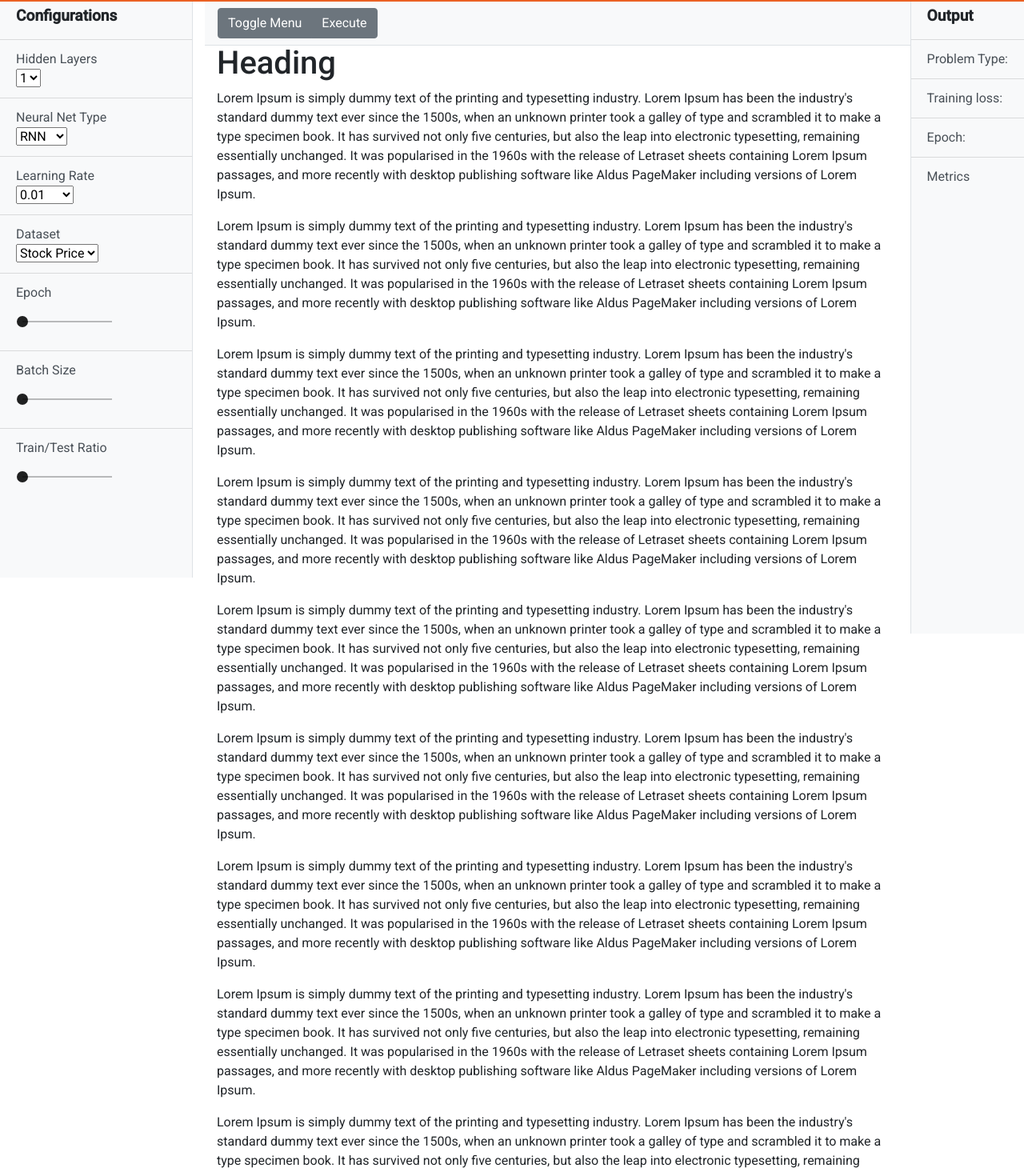
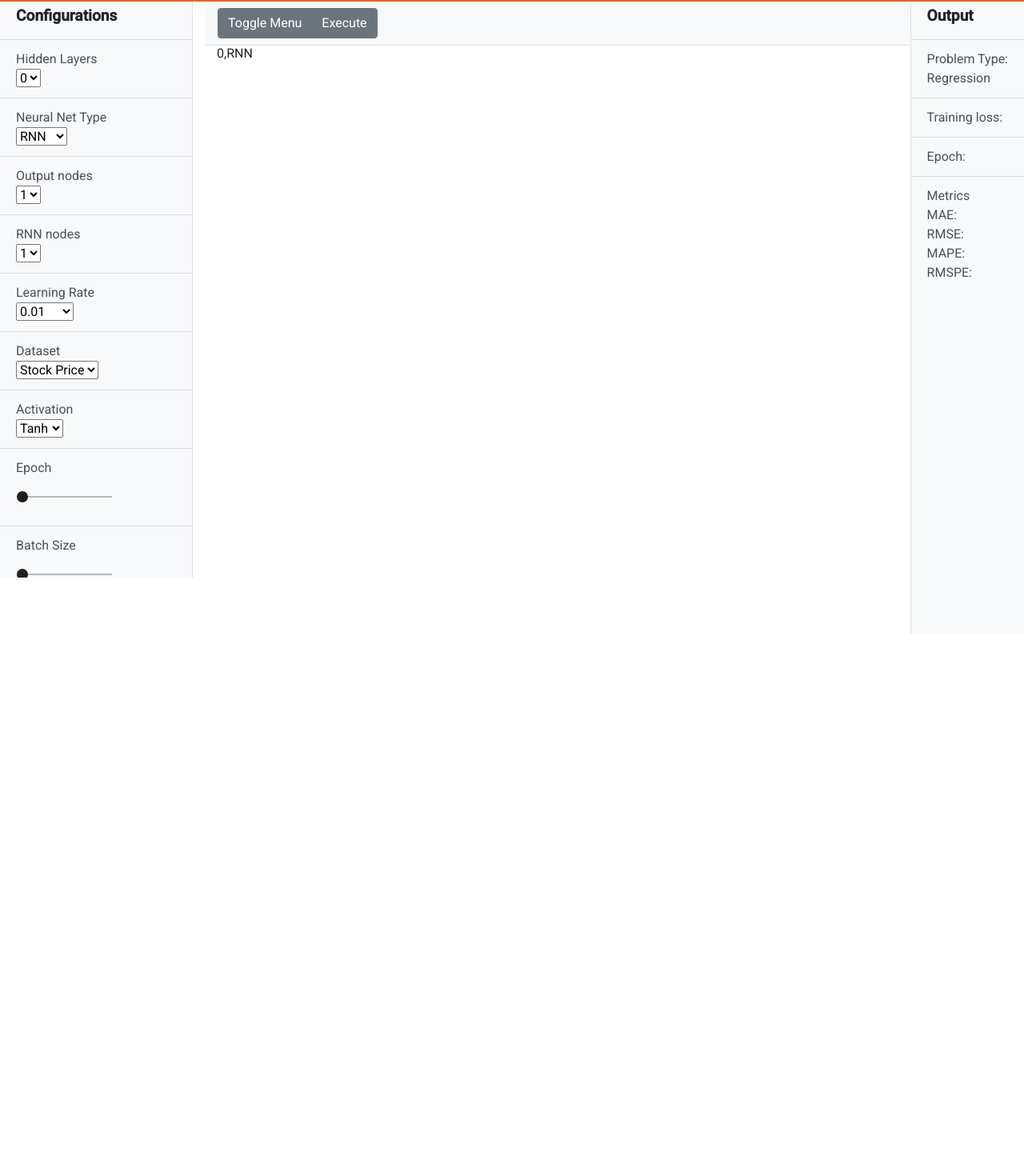
Before and after one commit to suleka96/TensorMap-Challange, an Angular app in the folder tensormap-ui/: page / in a window 1280 px wide. Shown: the part 78-1543 px from the top of the page at 80% size. After the commit the page ends 800 px from the top, so only its background shows below. Built offline with nearby package versions, Linux system fonts and the light colour scheme.

Commit message:
All sidebar configuration done

```diff
--- a/tensormap-ui/package.json
+++ b/tensormap-ui/package.json
@@ -22,6 +22,7 @@
     "@angular/platform-browser-dynamic": "~7.2.0",
     "@angular/router": "~7.2.0",
     "core-js": "^2.5.4",
+    "d3": "^5.9.2",
     "hammerjs": "^2.0.8",
     "jquery": "^3.3.1",
     "rxjs": "~6.3.3",
--- a/tensormap-ui/src/app/components/neuralcanvas/neuralcanvas.component.html
+++ b/tensormap-ui/src/app/components/neuralcanvas/neuralcanvas.component.html
@@ -1,3 +1 @@
-<p>
-  neuralcanvas works!
-</p>
+<div #nn id="f">{{parentData}}</div>
--- a/tensormap-ui/src/app/components/neuralcanvas/neuralcanvas.component.ts
+++ b/tensormap-ui/src/app/components/neuralcanvas/neuralcanvas.component.ts
@@ -1,4 +1,5 @@
-import { Component, OnInit } from '@angular/core';
+import { Component, OnInit,Input } from '@angular/core';
+import * as d3 from 'd3';
 
 @Component({
   selector: 'app-neuralcanvas',
@@ -7,6 +8,8 @@ import { Component, OnInit } from '@angular/core';
 })
 export class NeuralcanvasComponent implements OnInit {
 
+  @Input() public parentData;
+
   constructor() { }
 
   ngOnInit() {
--- a/tensormap-ui/src/app/components/sidebar/sidebar.component.html
+++ b/tensormap-ui/src/app/components/sidebar/sidebar.component.html
@@ -4,15 +4,62 @@
       <div class="list-group list-group-flush">
           <a href="#" class="list-group-item list-group-item-action bg-light">Hidden Layers<br>
               <select (change)="selecHiddenLayers($event.target.value);">
-                  <option value=1>1</option>
+                    <option value=0>0</option>
+                    <option value=1>1</option>
                   <option value=2>2</option>
                   <option value=3>3</option>
               </select>
           </a>
+          <a *ngIf="hidden1" href="#" class="list-group-item list-group-item-action bg-light">Hidden Layer1 Nodes<br>
+            <select (change)="selecHidden1Nodes($event.target.value);">
+                  <option value=1>1</option>
+                <option value=2>2</option>
+                <option value=3>3</option>
+                <option value=3>4</option>
+                <option value=3>5</option>
+            </select>
+        </a>
+        <a *ngIf="hidden2" href="#" class="list-group-item list-group-item-action bg-light">Hidden Layer2 Nodes<br>
+            <select (change)="selecHidden2Nodes($event.target.value);">
+                  <option value=1>1</option>
+                <option value=2>2</option>
+                <option value=3>3</option>
+                <option value=3>4</option>
+                <option value=3>5</option>
+            </select>
+        </a>
+        <a *ngIf="hidden3" href="#" class="list-group-item list-group-item-action bg-light">Hidden Layer3 Nodes<br>
+            <select (change)="selecHidden3Nodes($event.target.value);">
+                  <option value=1>1</option>
+                <option value=2>2</option>
+                <option value=3>3</option>
+                <option value=3>4</option>
+                <option value=3>5</option>
+            </select>
+        </a>
           <a href="#" class="list-group-item list-group-item-action bg-light">Neural Net Type<br>
-            <select (change)="selectNNType($event.target.value)">
-                <option value="RNN">RNN</option>
+            <select (change)="selectNNType($event.target.value)">>
+                    <option value="RNN">RNN</option>
                 <option value="LSTM">LSTM</option>
+            </select>
+          </a>
+          <a href="#" class="list-group-item list-group-item-action bg-light">Output nodes<br>
+            <select (change)="selectOutputNodes($event.target.value)">
+                    <option value=1>1</option>
+                    <option value=2>2</option>
+                    <option value=3>3</option>
+                    <option value=3>4</option>
+                    <option value=3>5</option>
+            </select>
+          </a>
+          <a href="#" class="list-group-item list-group-item-action bg-light">{{neuralNetType}} nodes
+            <br>
+            <select (change)="selecnnNodes($event.target.value)">
+                    <option value=1>1</option>
+                    <option value=2>2</option>
+                    <option value=3>3</option>
+                    <option value=3>4</option>
+                    <option value=3>5</option>
             </select>
           </a>
           <a href="#" class="list-group-item list-group-item-action bg-light">Learning Rate<br>
@@ -27,6 +74,13 @@
             <select (change)="selectDataset($event.target.value)">
                 <option value="Stock Price">Stock Price</option>
                 <option value="Enron">Enron</option>
+            </select>
+        </a>
+        <a href="#" class="list-group-item list-group-item-action bg-light">Activation<br>
+            <select (change)="selectActivation($event.target.value)">
+                <option *ngIf="probtype1" value="Sigmoid">Sigmoid</option>
+                <option *ngIf="probtype2" value="tanh">Tanh</option>
+                <option *ngIf="probtype2" value="relu">ReLU</option>
             </select>
         </a>
           <a href="#" class="list-group-item list-group-item-action bg-light">Epoch<br>
@@ -69,69 +123,7 @@
     </nav>
 
     <div class="container page-content">
-
-            <h1>Heading</h1>
-            <p>Lorem Ipsum is simply dummy text of the printing and typesetting industry. Lorem Ipsum has been the industry's
-              standard dummy text ever since the 1500s, when an unknown printer took a galley of type and scrambled it to make a
-              type specimen book. It has survived not only five centuries, but also the leap into electronic typesetting,
-              remaining essentially unchanged. It was popularised in the 1960s with the release of Letraset sheets containing
-              Lorem Ipsum passages, and more recently with desktop publishing software like Aldus PageMaker including versions
-              of Lorem Ipsum.</p>
-            <p>Lorem Ipsum is simply dummy text of the printing and typesetting industry. Lorem Ipsum has been the industry's
-              standard dummy text ever since the 1500s, when an unknown printer took a galley of type and scrambled it to make a
-              type specimen book. It has survived not only five centuries, but also the leap into electronic typesetting,
-              remaining essentially unchanged. It was popularised in the 1960s with the release of Letraset sheets containing
-              Lorem Ipsum passages, and more recently with desktop publishing software like Aldus PageMaker including versions
-              of Lorem Ipsum.</p>
-            <p>Lorem Ipsum is simply dummy text of the printing and typesetting industry. Lorem Ipsum has been the industry's
-              standard dummy text ever since the 1500s, when an unknown printer took a galley of type and scrambled it to make a
-              type specimen book. It has survived not only five centuries, but also the leap into electronic typesetting,
-              remaining essentially unchanged. It was popularised in the 1960s with the release of Letraset sheets containing
-              Lorem Ipsum passages, and more recently with desktop publishing software like Aldus PageMaker including versions
-              of Lorem Ipsum.</p>
-            <p>Lorem Ipsum is simply dummy text of the printing and typesetting industry. Lorem Ipsum has been the industry's
-              standard dummy text ever since the 1500s, when an unknown printer took a galley of type and scrambled it to make a
-              type specimen book. It has survived not only five centuries, but also the leap into electronic typesetting,
-              remaining essentially unchanged. It was popularised in the 1960s with the release of Letraset sheets containing
-              Lorem Ipsum passages, and more recently with desktop publishing software like Aldus PageMaker including versions
-              of Lorem Ipsum.</p>
-            <p>Lorem Ipsum is simply dummy text of the printing and typesetting industry. Lorem Ipsum has been the industry's
-              standard dummy text ever since the 1500s, when an unknown printer took a galley of type and scrambled it to make a
-              type specimen book. It has survived not only five centuries, but also the leap into electronic typesetting,
-              remaining essentially unchanged. It was popularised in the 1960s with the release of Letraset sheets containing
-              Lorem Ipsum passages, and more recently with desktop publishing software like Aldus PageMaker including versions
-              of Lorem Ipsum.</p>
-            <p>Lorem Ipsum is simply dummy text of the printing and typesetting industry. Lorem Ipsum has been the industry's
-              standard dummy text ever since the 1500s, when an unknown printer took a galley of type and scrambled it to make a
-              type specimen book. It has survived not only five centuries, but also the leap into electronic typesetting,
-              remaining essentially unchanged. It was popularised in the 1960s with the release of Letraset sheets containing
-              Lorem Ipsum passages, and more recently with desktop publishing software like Aldus PageMaker including versions
-              of Lorem Ipsum.</p>
-            <p>Lorem Ipsum is simply dummy text of the printing and typesetting industry. Lorem Ipsum has been the industry's
-              standard dummy text ever since the 1500s, when an unknown printer took a galley of type and scrambled it to make a
-              type specimen book. It has survived not only five centuries, but also the leap into electronic typesetting,
-              remaining essentially unchanged. It was popularised in the 1960s with the release of Letraset sheets containing
-              Lorem Ipsum passages, and more recently with desktop publishing software like Aldus PageMaker including versions
-              of Lorem Ipsum.</p>
-            <p>Lorem Ipsum is simply dummy text of the printing and typesetting industry. Lorem Ipsum has been the industry's
-              standard dummy text ever since the 1500s, when an unknown printer took a galley of type and scrambled it to make a
-              type specimen book. It has survived not only five centuries, but also the leap into electronic typesetting,
-              remaining essentially unchanged. It was popularised in the 1960s with the release of Letraset sheets containing
-              Lorem Ipsum passages, and more recently with desktop publishing software like Aldus PageMaker including versions
-              of Lorem Ipsum.</p>
-            <p>Lorem Ipsum is simply dummy text of the printing and typesetting industry. Lorem Ipsum has been the industry's
-              standard dummy text ever since the 1500s, when an unknown printer took a galley of type and scrambled it to make a
-              type specimen book. It has survived not only five centuries, but also the leap into electronic typesetting,
-              remaining essentially unchanged. It was popularised in the 1960s with the release of Letraset sheets containing
-              Lorem Ipsum passages, and more recently with desktop publishing software like Aldus PageMaker including versions
-              of Lorem Ipsum.</p>
-            <p>Lorem Ipsum is simply dummy text of the printing and typesetting industry. Lorem Ipsum has been the industry's
-              standard dummy text ever since the 1500s, when an unknown printer took a galley of type and scrambled it to make a
-              type specimen book. It has survived not only five centuries, but also the leap into electronic typesetting,
-              remaining essentially unchanged. It was popularised in the 1960s with the release of Letraset sheets containing
-              Lorem Ipsum passages, and more recently with desktop publishing software like Aldus PageMaker including versions
-              of Lorem Ipsum.</p>
-
+        <app-neuralcanvas [parentData]="allNNdata"></app-neuralcanvas>
     </div>
   </div>
 <div class="bg-light border-left" id="sidebar-wrapper-right">
@@ -158,8 +150,5 @@
                   <a href="#" class=" list-group-item-action bg-light">RMSPE:</a><br>
               </div>
             </a>
-
         </div>
-
-
 </div>
--- a/tensormap-ui/src/app/components/sidebar/sidebar.component.ts
+++ b/tensormap-ui/src/app/components/sidebar/sidebar.component.ts
@@ -1,4 +1,5 @@
 import { Component, OnInit } from '@angular/core';
+import { ArrayType } from '@angular/compiler/src/output/output_ast';
 
 
 declare var $:any;
@@ -10,15 +11,29 @@ declare var $:any;
 })
 export class SidebarComponent implements OnInit {
 
-  hiddenlayer: number;
-  learningRate: number;
-  epoch: number;
-  dataset: string;
-  neuralNetType: string;
-  trainTestRatio: number
-  batchSize: number
+  hidden1 = false;
+  hidden2 = false;
+  hidden3 = false;
+  hiddenlayer: number =0 ;
+  learningRate: number = 0.01;
+  epoch: number= 10;
+  dataset: string="Stock Price";
+  neuralNetType: string = "RNN";
+  trainTestRatio: number = 20;
+  batchSize: number = 30;
+  hidden1Nodes: number = 1;
+  hidden2Nodes : number=1;
+  hidden3Nodes:number=1;
+  outputNodes = 1;
+  nnNodes = 1;
+  probtype1 = false;
+  probtype2 = true;
+  activation : string= "Tanh"
+  allNNdata:any = [this.hiddenlayer,this.neuralNetType]
 
-  constructor() { }
+  constructor() {
+
+  }
 
 
   ngOnInit() {
@@ -31,6 +46,7 @@ export class SidebarComponent implements OnInit {
 
   selecHiddenLayers(val: any) {
     this.hiddenlayer=val
+    this.showNumHiddenNodes()
   }
   selecLearningRate(val: any) {
     this.learningRate=val
@@ -40,6 +56,7 @@ export class SidebarComponent implements OnInit {
   }
   selectDataset(val: any){
     this.dataset=val
+    this.showactivation()
   }
   selectNNType(val: any){
     this.neuralNetType=val
@@ -50,5 +67,58 @@ export class SidebarComponent implements OnInit {
   selectBatchSize(event:any){
     this.batchSize = event.value
   }
+  selecHidden1Nodes(val: any){
+    this.hidden1Nodes = val
+  }
+  selecHidden2Nodes(val: any){
+    this.hidden2Nodes = val
+  }
+  selecHidden3Nodes(val: any){
+    this.hidden3Nodes = val
+  }
+  selectOutputNodes(val:any){
+    this.outputNodes = val
+  }
+  selecnnNodes(val:any){
+    this.nnNodes=val
+  }
+  selectActivation(val:any){
+    this.activation=val
+  }
+
+  showNumHiddenNodes() {
+    if (this.hiddenlayer == 1){
+      this.hidden1=true
+      this.hidden2=false
+      this.hidden3=false
+    }
+    else if(this.hiddenlayer == 2){
+      this.hidden1=true
+      this.hidden2=true
+      this.hidden3=false
+    }
+    else if(this.hiddenlayer == 3){
+      this.hidden1=true
+      this.hidden2=true
+      this.hidden3=true
+    }
+    else if (this.hiddenlayer == 0){
+      this.hidden1=false
+      this.hidden2=false
+      this.hidden3=false
+    }
+  }
+  showactivation(){
+    if(this.dataset == "Stock Price"){
+      this.probtype1=false
+      this.probtype2=true
+    }
+    else if(this.dataset == "Enron"){
+      this.probtype1=true
+      this.probtype2=false
+    }
+  }
+
+
 
 }
```
Also changed, not shown: tensormap-ui/src/app/components/neuralcanvas/neuralcanvas.component.css (+54 -0 lines), 1 other file (tests, documents, lock files or other folders).
